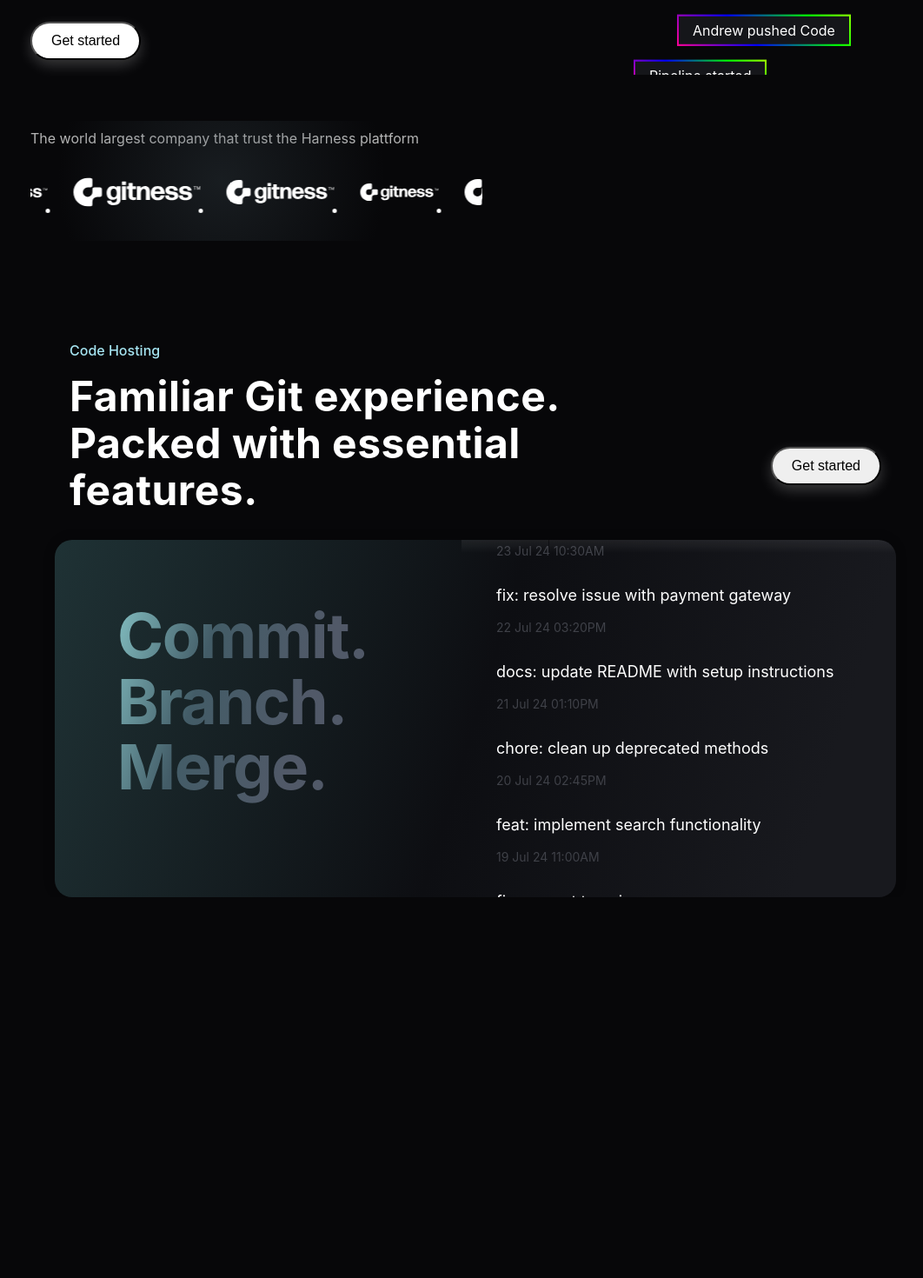
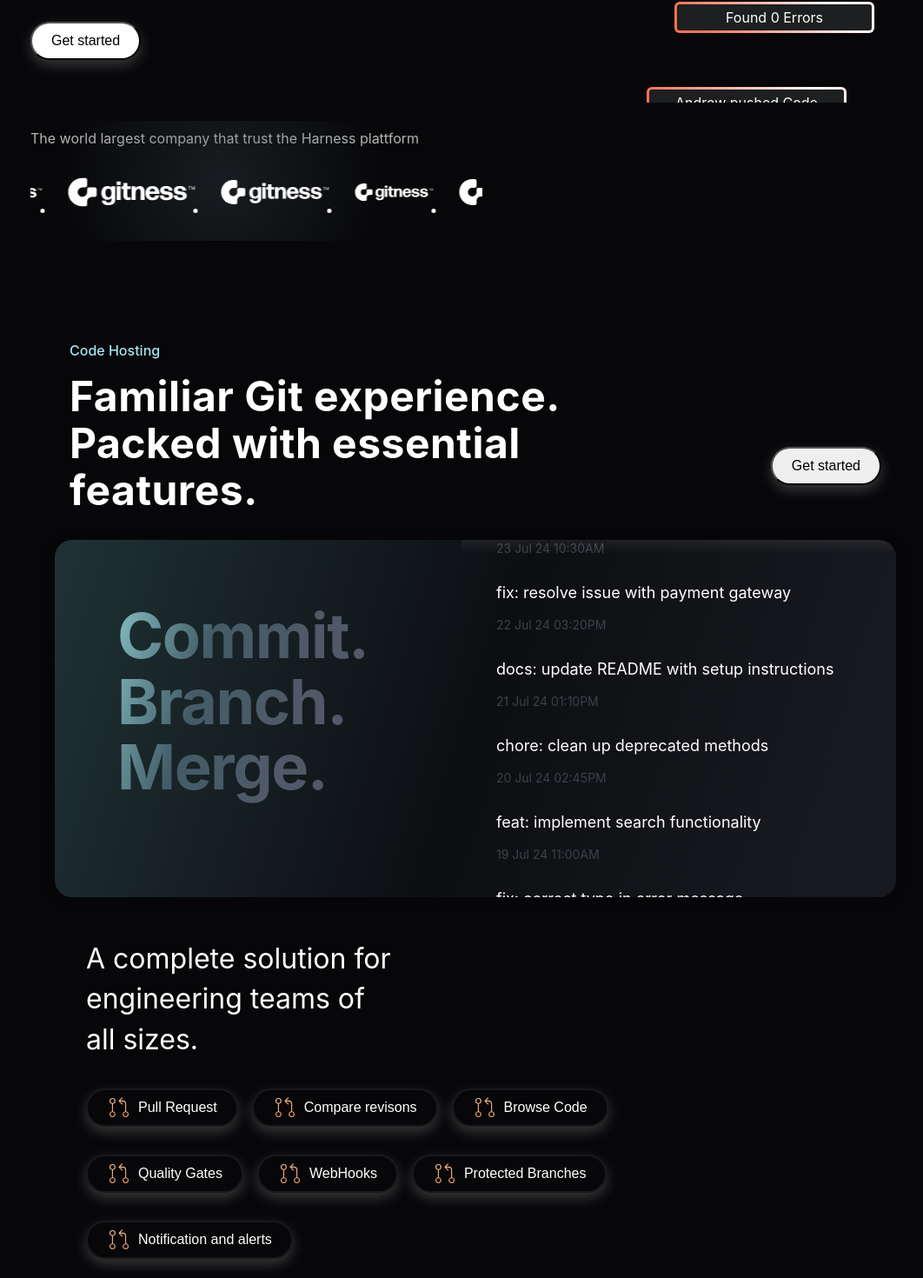
Before and after one commit to PranavJAIN12/gitness-clone, a React (Create React App) app: page / in a window 1280 px wide. Shown: the part 366-1836 px from the top of the page at 87% size, without its empty margins (93-1155 px from the left). Before the commit the page ends 1398 px from the top, so only its background shows below. Built offline with nearby package versions, Linux system fonts and the light colour scheme.

Commit message:
before: animation landing page

```diff
--- a/src/components/GitExperience.css
+++ b/src/components/GitExperience.css
@@ -55,6 +55,7 @@
   display: flex;
   flex-direction: column;
   animation: scrollUp 40s linear infinite;
+  transition: opacity 0.6s ease-out, transform 1.2s ease-out;
 }
 
 .canvas-item {
@@ -63,10 +64,12 @@
 }
 .canvas-item:hover {
   opacity: 1;
+  filter: brightness(200%);
 }
 
 .canvas-item:hover ~ .canvas-item {
-  opacity: 0.3;
+  /* opacity: 0.3; */
+  filter: brightness(50%);
 }
 
 
@@ -95,9 +98,11 @@
 @keyframes scrollUp {
   0% {
     transform: translateY(0);
+
   }
   100% {
     transform: translateY(-100%);
+
   }
 }
 
@@ -127,3 +132,30 @@
     width: calc(100% + 1.35rem);
   }
 }
+.completeSolution{
+  width: 70%;
+  margin: auto;
+  margin-top: 3rem;
+
+}
+.completeSolution p{
+  font-size: 2rem;
+  line-height: 46.58px;
+  text-align: start;
+  width:40%
+
+}
+.solBtn{
+  display: flex;
+  flex-wrap: wrap;
+  flex-basis: 23%;
+  width: 80%;
+}
+.solBtn-item{
+  margin-right: 1rem;
+}
+.solBtn-item .btn{
+  background-color: #000;
+  color: aliceblue;
+
+}
--- a/src/components/GitExperience.js
+++ b/src/components/GitExperience.js
@@ -1,5 +1,6 @@
 import React from "react";
 import './GitExperience.css'; // Import the CSS file
+import pullreq from '../Assets/pullreq.svg'
 
 const data = [
   { head: 'chore: fix authentication bug', date: '23 Jul 24', time: '09:15AM' },
@@ -16,6 +17,9 @@ const data = [
 
 export default function GitExperience() {
   return (
+    <div>
+
+
     <div className="border-glow">
       <span className="noise"></span>
       <p className="git-experience-title">
@@ -35,5 +39,18 @@ export default function GitExperience() {
         </div>
       </div>
     </div>
+    <div className="completeSolution">
+      <p>A complete solution for engineering teams of all sizes.</p>
+      <div className="solBtn">
+        <button className="solBtn-item btn" style={{backgroundColor:'#070709', color: 'white', border: '2px solid #19191b'}}><img src={pullreq} alt="mmm" height='28px' style={{marginRight:'0.5rem'}}/>  Pull Request</button>
+        <button className="solBtn-item btn" style={{backgroundColor:'#070709', color: 'white', border: '2px solid #19191b'}}><img src={pullreq} alt="mmm" height='28px' style={{marginRight:'0.5rem'}}/>Compare revisons</button>
+        <button className="solBtn-item btn" style={{backgroundColor:'#070709', color: 'white', border: '2px solid #19191b'}}><img src={pullreq} alt="mmm" height='28px' style={{marginRight:'0.5rem'}}/>Browse Code</button>
+        <button className="solBtn-item btn" style={{backgroundColor:'#070709', color: 'white', border: '2px solid #19191b'}}><img src={pullreq} alt="mmm" height='28px' style={{marginRight:'0.5rem'}}/>Quality Gates</button>
+        <button className="solBtn-item btn" style={{backgroundColor:'#070709', color: 'white', border: '2px solid #19191b'}}><img src={pullreq} alt="mmm" height='28px' style={{marginRight:'0.5rem'}}/>WebHooks</button>
+        <button className="solBtn-item btn" style={{backgroundColor:'#070709', color: 'white', border: '2px solid #19191b'}}><img src={pullreq} alt="mmm" height='28px' style={{marginRight:'0.5rem'}}/>Protected Branches</button>
+        <button className="solBtn-item btn" style={{backgroundColor:'#070709', color: 'white', border: '2px solid #19191b'}}><img src={pullreq} alt="mmm" height='28px' style={{marginRight:'0.5rem'}}/>Notification and alerts</button>
+      </div>
+    </div>
+    </div>
   );
 }
--- a/src/components/Home.css
+++ b/src/components/Home.css
@@ -204,9 +204,10 @@
 
 .text-container {
   width: 100%;
-  margin-left: 9rem;
+  margin-left: 10rem;
   margin-top: 5rem;
-  height: 18rem;
+  padding-left: 2rem;
+  height: 20rem;
   overflow: hidden;
   position: relative;
   margin-bottom: 2rem;
@@ -218,21 +219,47 @@
   animation: scrollText 6s infinite linear;
 
 }
+#box {
+  display: flex;
+  align-items: center;
+  justify-content: center;
+  width: 14rem;
+  height: 30px;
+  color: white;
+  font-size: 1rem;
+}
+.text-line {
+  --borderWidth: 3px;
+  background: #1D1F20;
+  position: relative;
+  border-radius: var(--borderWidth);
 
-.text-line {
-  /* height: 9rem; */
-  margin-bottom: 5rem;
-  line-height: 2rem;
-  /* margin: 0; */
-  position: relative;
-	margin: auto;
-	width: max-content;
-  padding: 0rem 1rem;
-	/* height: 2rem; */
-	background-color: #15161a;
-  color: white;
-  text-align: center;
+}
+.text-line:after {
+  content: '';
+  position: absolute;
+  top: calc(-1 * var(--borderWidth));
+  left: calc(-1 * var(--borderWidth));
+  height: calc(100% + var(--borderWidth) * 2);
+  width: calc(100% + var(--borderWidth) * 2);
+  background: linear-gradient(45deg, #f79533, #f37055, #ffffff, #f37055, #f79533);
+  border-radius: calc(2 * var(--borderWidth));
+  z-index: -1;
+  animation: animatedgradient 5s linear infinite;
+  background-size: 300% 300%;
+}
 
+
+@keyframes animatedgradient {
+  0% {
+    background-position: 0% 50%;
+  }
+  50% {
+    background-position: 100% 50%;
+  }
+  100% {
+    background-position: 0% 50%;
+  }
 }
 
 @keyframes scrollText {
@@ -255,17 +282,38 @@
   83.3% { transform: translateY(-4rem); }
   100% { transform: translateY(-6rem); }
 }
-
-.text-line:before, .text-line:after {
-	content: '';
-	position: absolute;
-	left: -2px;
-	top: -2px;
-	background: linear-gradient(45deg, #fb0094, #0000ff, #00ff00,#ffff00, #ff0000, #fb0094,
-		#0000ff, #00ff00,#ffff00, #ff0000);
-	background-size: 400%;
-	width: calc(100% + 4px);
-	height: calc(100% + 4px);
-	z-index: -1;
-	animation: steam 20s linear infinite;
+.beam {
+  width: 10px;
+  height: 10px;
+  filter: blur(5px);
+  background-color: transparent;
+  position: absolute;
+  border-radius: 50%;
+  box-shadow: 0 0 20px 10px rgba(255, 255, 255, 0.5),
+              0 0 40px 20px rgba(255, 0, 0, 0.5),
+              0 0 60px 30px rgba(0, 255, 0, 0.5),
+              0 0 80px 40px rgba(0, 0, 255, 0.5);
+  animation: beamEffect 2s linear infinite;
 }
+@keyframes beamEffect {
+  0% {
+    top: -5px;
+    left: -5px;
+  }
+  25% {
+    top: -5px;
+    left: calc(100% - 5px);
+  }
+  50% {
+    top: calc(100% - 5px);
+    left: calc(100% - 5px);
+  }
+  75% {
+    top: calc(100% - 5px);
+    left: -5px;
+  }
+  100% {
+    top: -5px;
+    left: -5px;
+  }
+}
--- a/src/components/Home.js
+++ b/src/components/Home.js
@@ -62,14 +62,14 @@ export default function Home() {
       </div>
       <div className="text-container">
     <div className="text-content">
-        <div className="text-line">Andrew pushed Code</div><br/>
-        <div className="text-line" style={{marginLeft:'2rem', marginBottom:'3rem'}}>Pipeline started</div><br/>
-        <div className="text-line">125 Test completed</div><br/>
-        <div className="text-line"style={{marginLeft:'2rem', marginBottom:'3rem'}}>Found 0 Errors</div><br/>
-        <div className="text-line">Andrew pushed Code</div> <br/>
-        <div className="text-line" style={{marginLeft:'2rem' , marginBottom:'3rem'}}>Pipeline started</div><br/>
-        <div className="text-line">125 Test completed</div><br/>
-        <div className="text-line" style={{marginLeft:'2rem' , marginBottom:'3rem'}}>Found 0 Errors</div><br/>
+        <div className="text-line" id="box" style={{marginBottom: '3rem'}}><div className="beam"></div>Andrew pushed Code</div><br/>
+        <div className="text-line" id="box" style={{marginLeft:'2rem', marginBottom:'3rem'}}>Pipeline started</div><br/>
+        <div className="text-line" id="box" style={{marginBottom:'3rem'}}>125 Test completed</div><br/>
+        <div className="text-line" id="box"style={{marginLeft:'2rem', marginBottom:'3rem'}}>Found 0 Errors</div><br/>
+        <div className="text-line" id="box" style={{marginBottom:'3rem'}}>Andrew pushed Code</div> <br/>
+        <div className="text-line" id="box" style={{marginLeft:'2rem' , marginBottom:'3rem'}}>Pipeline started</div><br/>
+        <div className="text-line" id="box">125 Test completed</div><br/>
+        <div className="text-line" id="box" style={{marginLeft:'2rem' , marginBottom:'3rem'}}>Found 0 Errors</div><br/>
     </div>
 </div>
 
```
Also changed, not shown: src/Assets/comparerev.svg (added), src/Assets/pullreq.svg (added).
